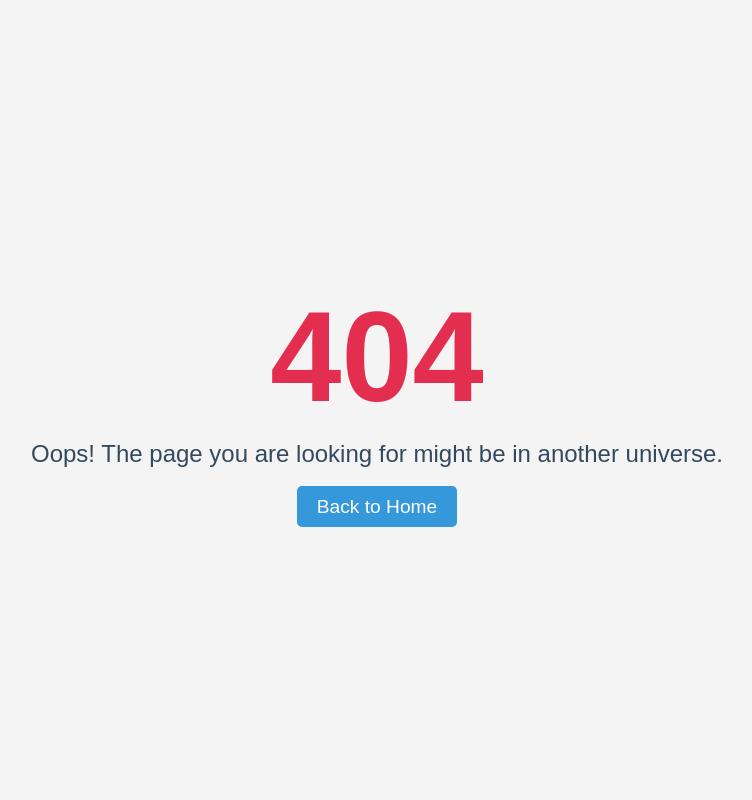
After one commit to mhammadzahi/python-image-bucket, a Flask app: template templates/error.html in a window 1280 px wide. The commit adds this page. Shown: the whole page, without its empty margins (263-1015 px from the left). Run offline with Flask 3, Linux system fonts and the light colour scheme; the template is opened without the code that fills it, so the values that code supplies are empty.

Commit message:
viws1087

```diff
--- a/app.py
+++ b/app.py
@@ -1,30 +1,60 @@
-from flask import Flask, render_template, request, redirect, url_for
+from flask import Flask, render_template, request, redirect, url_for, session
+from flask_session import Session
+from datetime import date, timedelta
 import os
 
 app = Flask(__name__)
-UPLOAD_FOLDER = 'uploads'
-app.config['UPLOAD_FOLDER'] = UPLOAD_FOLDER
+app.secret_key = "zx5qsEyijgsjOhLrA7u"
+app.config['UPLOAD_FOLDER'] = 'static/uploads'
+
+app.config['SESSION_TYPE'] = 'filesystem'
+app.config['SESSION_FILE_DIR'] = '/tmp/flask_session'
+app.config['SESSION_PERMANENT'] = False
+app.config['PERMANENT_SESSION_LIFETIME'] = timedelta(minutes=30)
+Session(app)
+
+@app.before_request
+def redirect_https():
+    if os.environ.get('DYNO'):
+        if request.headers.get('X-Forwarded-Proto') == 'http':
+            url = request.url.replace('http://', 'https://', 1)
+            return redirect(url, code=301)
+
+
 
 @app.route('/')
 def index():
-    # List all files in the uploads folder
     image_files = [f for f in os.listdir(app.config['UPLOAD_FOLDER']) if os.path.isfile(os.path.join(app.config['UPLOAD_FOLDER'], f))]
     return render_template('index.html', image_files=image_files)
 
+
 @app.route('/upload', methods=['POST'])
 def upload():
-    if 'file' not in request.files:
-        return redirect(request.url)
+    if request.method == 'POST':
+        print(request.url)
 
-    file = request.files['file']
+        if 'image' not in request.files:
+            return redirect(request.url)#GET
 
-    if file.filename == '':
-        return redirect(request.url)
+        file = request.files['image']
 
-    if file:
-        filename = os.path.join(app.config['UPLOAD_FOLDER'], file.filename)
-        file.save(filename)
-        return redirect(url_for('index'))
+        if file.filename == '':
+            return redirect(request.url)
+
+        if file:
+            filename = os.path.join(app.config['UPLOAD_FOLDER'], file.filename)
+            file.save(filename)
+            return redirect(url_for('index'))
+    else:#get
+        return redirect(url_for('page_not_found'))
+
+
+
+@app.errorhandler(404)
+def page_not_found(error):
+    return render_template('error.html')
 
 if __name__ == '__main__':
+    #app.run(port=8181, host="0.0.0.0")
     app.run(debug=True)
+    #app.run()
--- /dev/null
+++ b/templates/error.html
@@ -0,0 +1,58 @@
+<!DOCTYPE html>
+<html lang="en">
+<head>
+    <meta charset="UTF-8">
+    <meta name="viewport" content="width=device-width, initial-scale=1.0">
+    <title>404 - Not Found</title>
+    <style>
+        body {
+            font-family: 'Arial', sans-serif;
+            background-color: #f4f4f4;
+            margin: 0;
+            padding: 0;
+            display: flex;
+            align-items: center;
+            justify-content: center;
+            height: 100vh;
+        }
+
+        .error-container {
+            text-align: center;
+        }
+
+        .error-code {
+            font-size: 8em;
+            color: #e42e4f;
+            margin: 0;
+        }
+
+        .error-message {
+            font-size: 1.5em;
+            color: #34495e;
+            margin: 10px 0;
+        }
+
+        .back-to-home {
+            text-decoration: none;
+            background-color: #3498db;
+            color: #fff;
+            padding: 10px 20px;
+            border-radius: 5px;
+            font-size: 1.2em;
+            transition: background-color 0.3s;
+        }
+
+        .back-to-home:hover {
+            background-color: #2980b9;
+        }
+    </style>
+</head>
+<body>
+    <div class="error-container">
+        <h1 class="error-code">404</h1>
+        <p class="error-message">Oops! The page you are looking for might be in another universe.</p>
+        <br>
+        <a href="/" class="back-to-home">Back to Home</a>
+    </div>
+</body>
+</html>
```
Also changed, not shown: templates/index.html (+62 -9 lines), static/uploads/20221013_192230.jpg (added), static/uploads/7ec2fd9846f10a3f176e90125891e94d.jpg (renamed from uploads/7ec2fd9846f10a3f176e90125891e94d.jpg), static/uploads/ID.jpg (added), static/uploads/download.jpeg (added), static/uploads/happy-hijri-year-arabic-calligraphy-png_76589.jpg (added).
